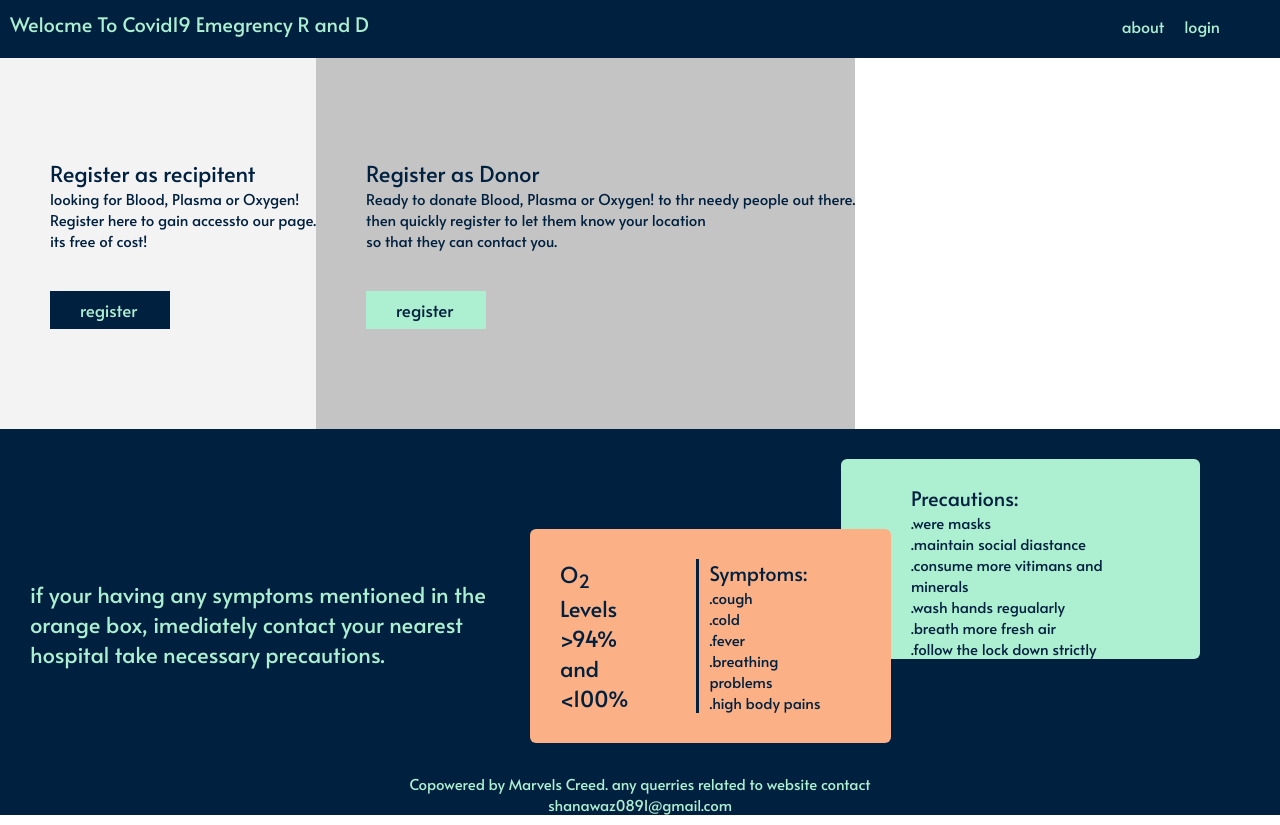
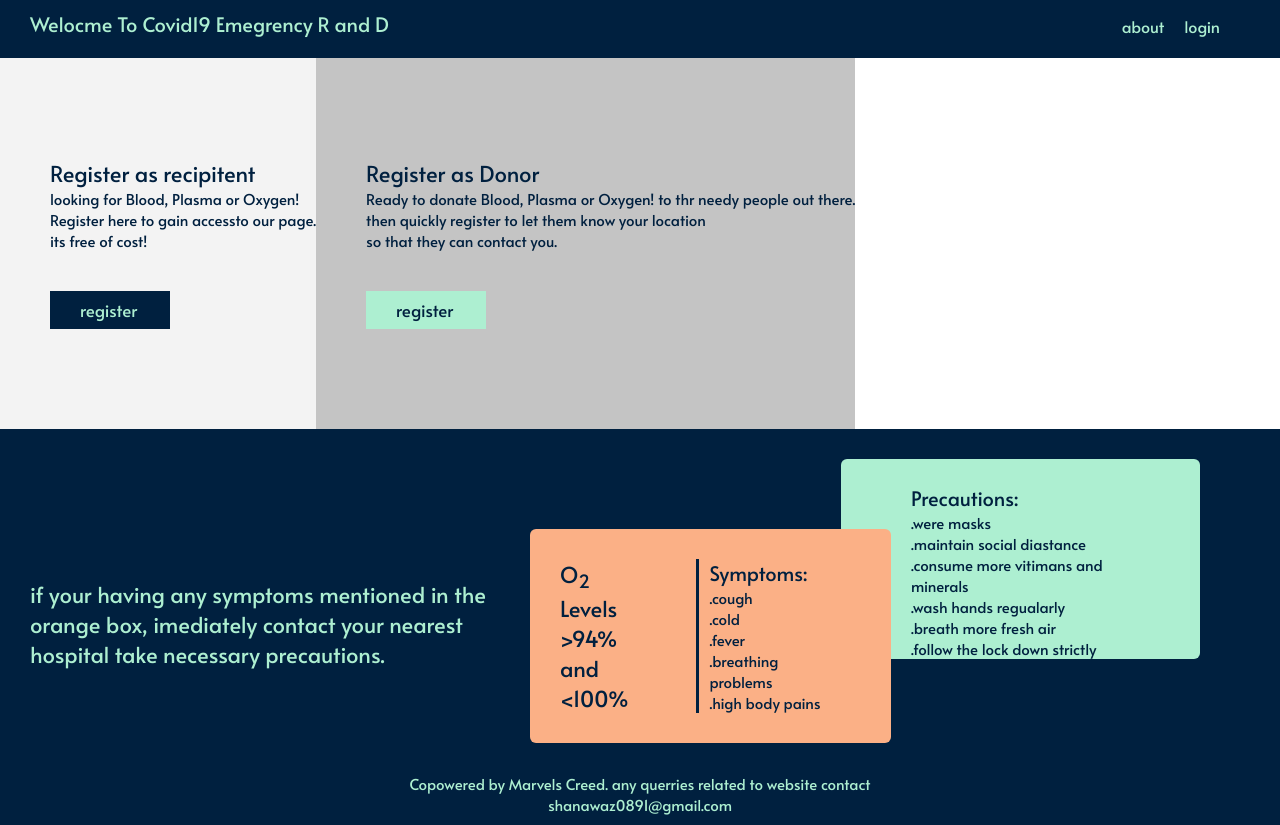
Before and after one commit to Shanawaz444/covid19-emergency-R-and-D, an Angular app in the folder code/: page /main_page in a window 1280 px wide. Built offline with nearby package versions, Linux system fonts and the light colour scheme.

Commit message:
modified the navbar title of mainpage

```diff
--- a/code/src/app/main-page/main-page.component.css
+++ b/code/src/app/main-page/main-page.component.css
@@ -20,6 +20,7 @@
 }
 
 .main_page_nav .nav_bar .main_page_title{
+    padding-left: 20px;
 color: #ADEFD1;
 font-size:  20px;
 font-family: "alata";
@@ -218,4 +219,5 @@ margin-right: 10px;
     color: #ADEFD1;
     font-family: "alata";
     font-size: 15px;
+    padding-bottom: 10px;
 }
```
